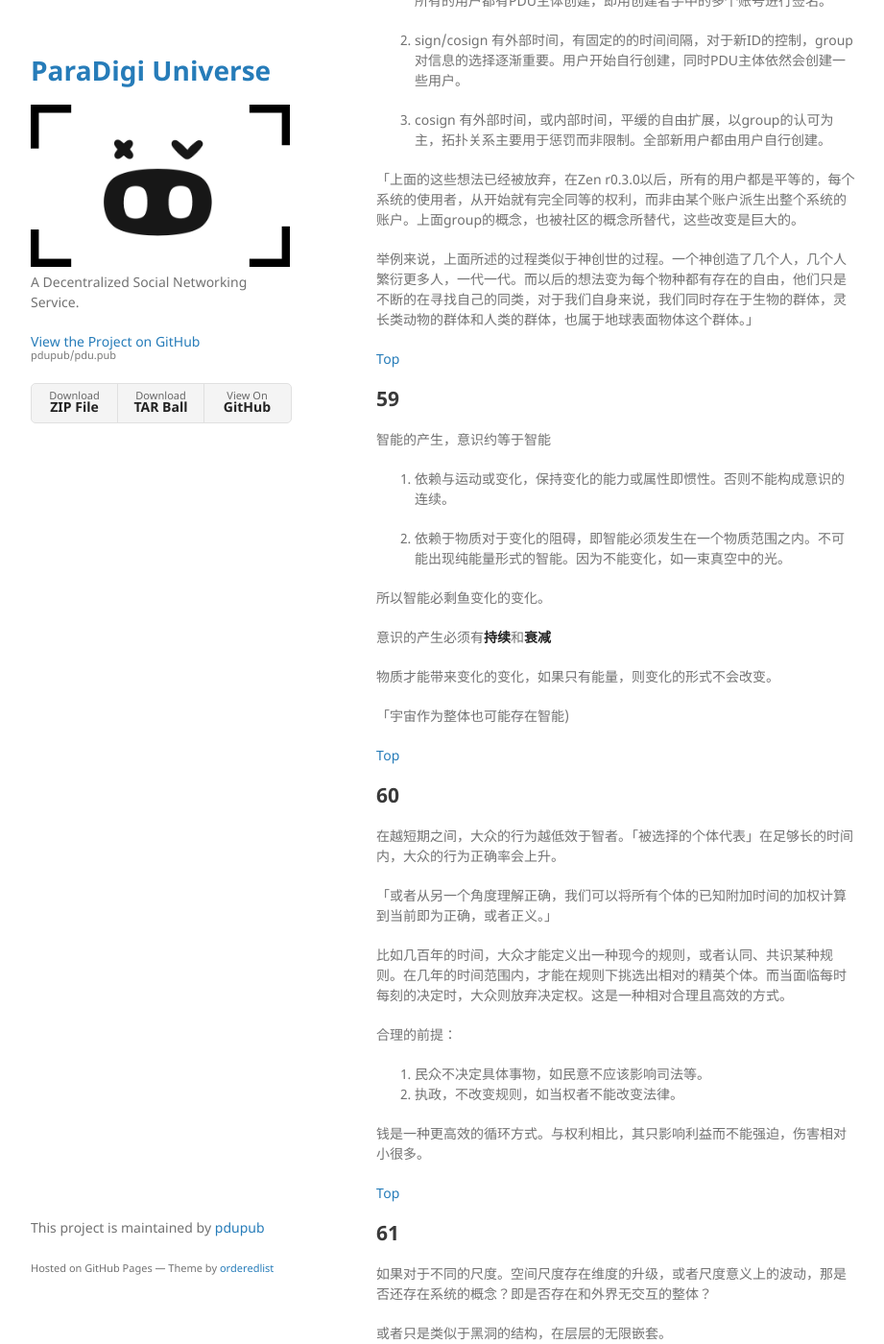
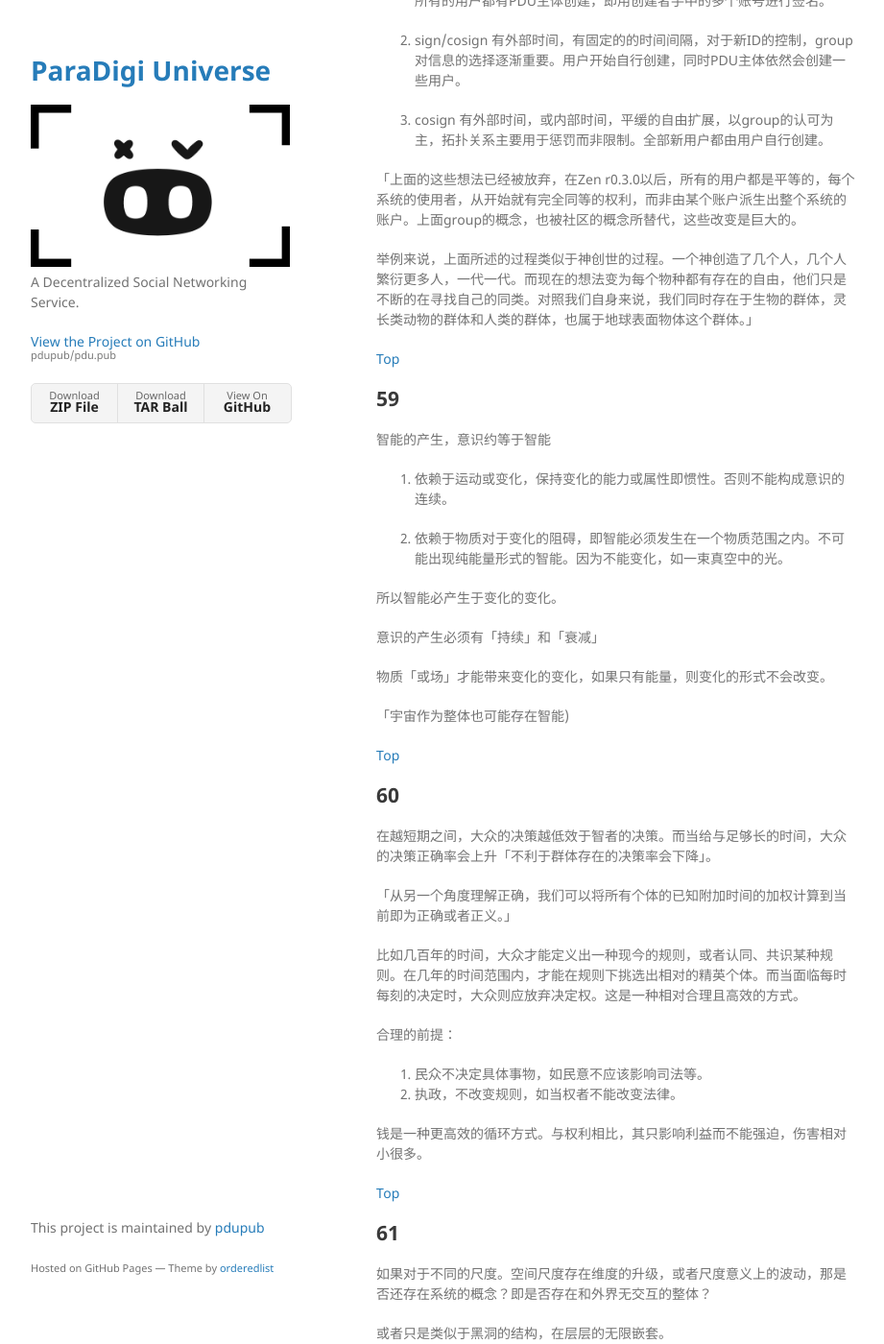
Before and after one commit to pdupub/pdu.pub, a Jekyll site: the page built from docs/zh/Draft.md, in a window 1280 px wide and 1400 px high, scrolled down 24824 px. Shown: the whole window at 96% size, without its empty margins (178-1099 px from the left). Built offline with Jekyll 4.4.1, drawn with Linux system fonts in a browser that asks for light colours; our own code applies the rules of GitHub Pages for plain Markdown files.

Commit message:
draft refactor 2.60

```diff
--- a/docs/zh/Draft.md
+++ b/docs/zh/Draft.md
@@ -967,7 +967,7 @@ PDU系统发展阶段：
 
 「上面的这些想法已经被放弃，在Zen r0.3.0以后，所有的用户都是平等的，每个系统的使用者，从开始就有完全同等的权利，而非由某个账户派生出整个系统的账户。上面group的概念，也被社区的概念所替代，这些改变是巨大的。
 
-举例来说，上面所述的过程类似于神创世的过程。一个神创造了几个人，几个人繁衍更多人，一代一代。而以后的想法变为每个物种都有存在的自由，他们只是不断的在寻找自己的同类，对于我们自身来说，我们同时存在于生物的群体，灵长类动物的群体和人类的群体，也属于地球表面物体这个群体。」
+举例来说，上面所述的过程类似于神创世的过程。一个神创造了几个人，几个人繁衍更多人，一代一代。而现在的想法变为每个物种都有存在的自由，他们只是不断的在寻找自己的同类。对照我们自身来说，我们同时存在于生物的群体，灵长类动物的群体和人类的群体，也属于地球表面物体这个群体。」
 
 
 [Top](#笔记)
@@ -976,15 +976,15 @@ PDU系统发展阶段：
 
 智能的产生，意识约等于智能
 
-1. 依赖与运动或变化，保持变化的能力或属性即惯性。否则不能构成意识的连续。
+1. 依赖于运动或变化，保持变化的能力或属性即惯性。否则不能构成意识的连续。
 
 2. 依赖于物质对于变化的阻碍，即智能必须发生在一个物质范围之内。不可能出现纯能量形式的智能。因为不能变化，如一束真空中的光。
 
-所以智能必剩鱼变化的变化。
-
-意识的产生必须有**持续**和**衰减**
-
-物质才能带来变化的变化，如果只有能量，则变化的形式不会改变。
+所以智能必产生于变化的变化。
+
+意识的产生必须有「持续」和「衰减」
+
+物质「或场」才能带来变化的变化，如果只有能量，则变化的形式不会改变。
 
 「宇宙作为整体也可能存在智能)
 
@@ -993,11 +993,11 @@ PDU系统发展阶段：
 
 ## 60
 
-在越短期之间，大众的行为越低效于智者。「被选择的个体代表」在足够长的时间内，大众的行为正确率会上升。
-
-「或者从另一个角度理解正确，我们可以将所有个体的已知附加时间的加权计算到当前即为正确，或者正义。」
-
-比如几百年的时间，大众才能定义出一种现今的规则，或者认同、共识某种规则。在几年的时间范围内，才能在规则下挑选出相对的精英个体。而当面临每时每刻的决定时，大众则放弃决定权。这是一种相对合理且高效的方式。
+在越短期之间，大众的决策越低效于智者的决策。而当给与足够长的时间，大众的决策正确率会上升「不利于群体存在的决策率会下降」。
+
+「从另一个角度理解正确，我们可以将所有个体的已知附加时间的加权计算到当前即为正确或者正义。」
+
+比如几百年的时间，大众才能定义出一种现今的规则，或者认同、共识某种规则。在几年的时间范围内，才能在规则下挑选出相对的精英个体。而当面临每时每刻的决定时，大众则应放弃决定权。这是一种相对合理且高效的方式。
 
 合理的前提：
 
```
